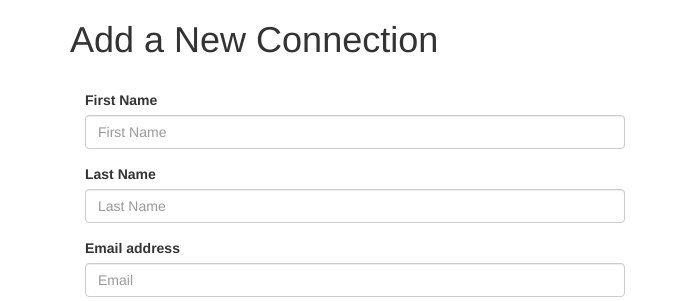
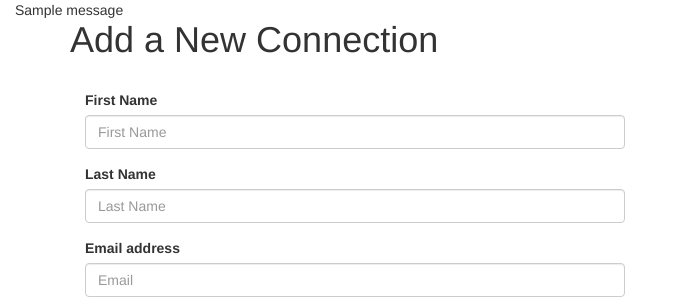
Before and after one commit to franziskagoltz/connect-, a Flask app: template templates/add_connection.html in a window 1280 px wide. Shown: the top 301 px of the page, without its empty margins (0-673 px from the left). Run offline with Flask 2, Linux system fonts and the light colour scheme; the template is opened without the code that fills it, so the values that code supplies are empty; tables that the repository leaves empty hold one stand-in row (values such as "Sample post"); one stand-in notice (Sample message) is shown; some libraries are stand-ins or nearby versions.

Commit message:
added flash messages to base template

```diff
--- a/templates/base.html
+++ b/templates/base.html
@@ -14,6 +14,12 @@
   <!-- bootstrap link -->
   <link rel="stylesheet" href="https://maxcdn.bootstrapcdn.com/bootstrap/3.3.6/css/bootstrap.min.css">
 
+  <div class="col-xs-12">
+    {% for message in get_flashed_messages() %}
+      {{ message }}
+    {% endfor %}
+  </div>
+
   {% block content %}
 
   {% endblock %}
```
Lines whose indentation alone changed are shown as unchanged.
